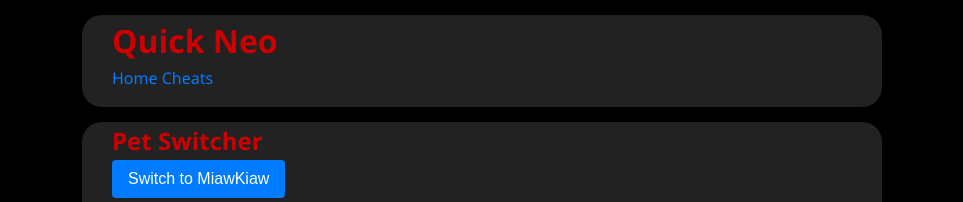
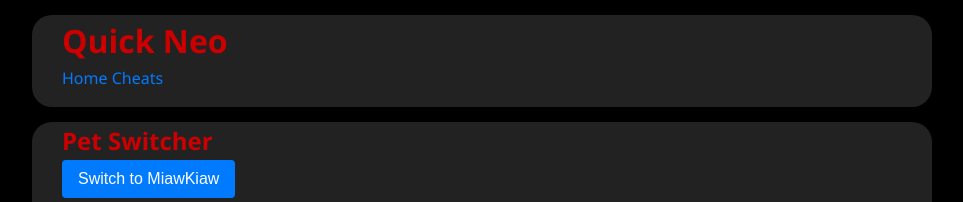
Before and after one commit to juliaplg/quick-neo, a plain HTML site: page index.html in a window 1280 px wide. Shown: the top 202 px of the page, without its empty margins (158-1121 px from the left). Drawn offline with Linux system fonts and the light colour scheme.

Commit message:
Update style.css

```diff
--- a/style.css
+++ b/style.css
@@ -23,10 +23,10 @@ body {
 
 /* Container */
 .container {
-    max-width: 800px;
+    max-width: 900px;
     margin: 15px auto;
     background-color: #FFF2;
-    padding: 0 0 15px 30px;
+    padding: 0 30px 15px 30px;
     box-shadow: 0 0 10px rgba(0, 0, 0, 0.1);
     border-radius: 20px;
 }
@@ -88,7 +88,7 @@ img {
     }
 
     .container {
-        padding: 0px 15px;
+        padding: 0 15px;
         margin: 10px;
     }
 
```
